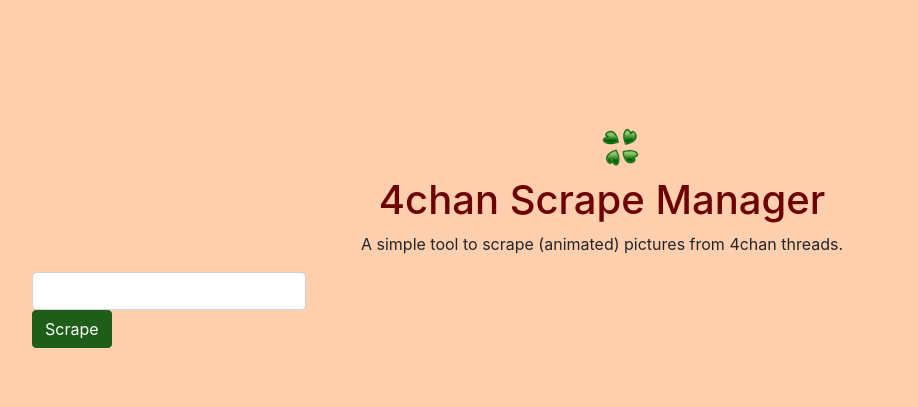
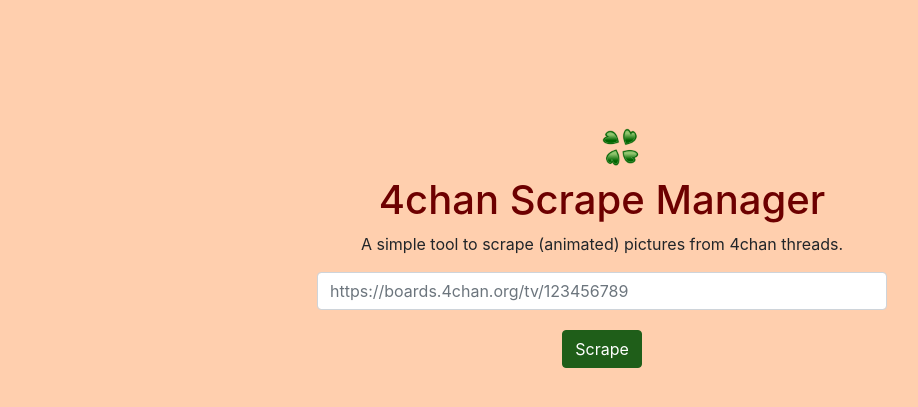
Before and after one commit to apluisandbox/4chan-scrape-manager, a Node server app: page / in a window 1280 px wide. Shown: the top 407 px of the page, without its empty margins (38-956 px from the left). Run offline with Node 20, Linux system fonts and the light colour scheme.

Commit message:
add layout fixes

```diff
--- a/public/css/styles.css
+++ b/public/css/styles.css
@@ -20,8 +20,8 @@
   max-height: 80%;
 }
 
-.btn-left {
-
+.btn-spacing {
+margin-top: 20px;
 }
 
 .btn-primary, .btn-primary:active, .btn-primary:visited {
@@ -33,3 +33,9 @@
   background-color: #A82B1B !important;
   border-color: #A82B1B !important;
 }
+
+.inputdiv {
+  margin: 0 auto;
+  width:50%
+
+}
--- a/views/home.ejs
+++ b/views/home.ejs
@@ -24,11 +24,16 @@
 
     <!--row voor input en button-->
 
+<div class="inputdiv">
+  <form action="/" method="post">
+    <input class="form-control" type="text" name="input" value="" placeholder="https://boards.4chan.org/tv/123456789">
+    <div class="text-center btn-spacing">
+    <button class="btn btn-primary" type="submit" name="button">Scrape</button>
+    </div>
 
-    <form action="/" method="post">
-      <input class="form-control" type="text" name="input" value="">
-      <button class="btn btn-primary" type="submit" name="button">Scrape</button>
-    </form>
+  </form>
+</div>
+
 
 
 
```
